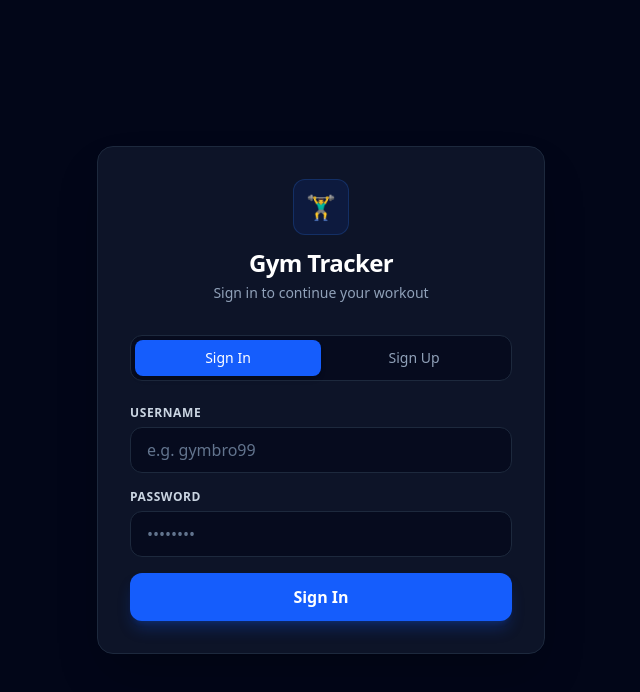
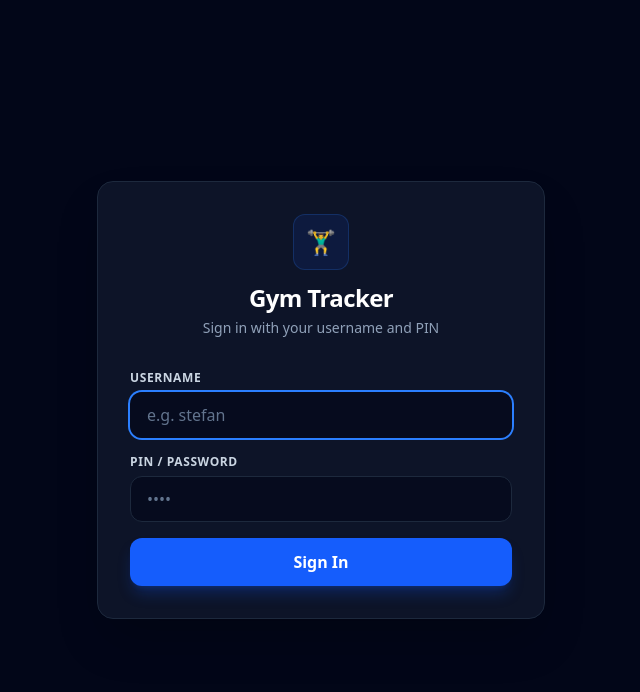
Before and after one commit to mStefn/gym-tracker, a React (Vite) app in the folder frontend/: page / in a window 1280 px wide. Shown: the top 692 px of the page, without its empty margins (319-959 px from the left). Built offline with nearby package versions, Linux system fonts and the light colour scheme.

Commit message:
feat(auth): migrate AuthView to Tailwind CSS (EN) and fix docker build config 2

```diff
--- a/frontend/src/views/AuthView.tsx
+++ b/frontend/src/views/AuthView.tsx
@@ -1,14 +1,12 @@
 import React, { useState } from 'react';
 
 interface AuthViewProps {
-  onLoginSuccess?: (token: string, user: { id: string; username: string }) => void;
+  onLoginSuccess?: (token: string, user: { id: number; name: string }) => void;
 }
 
 export const AuthView: React.FC<AuthViewProps> = ({ onLoginSuccess }) => {
-  const [isLogin, setIsLogin] = useState(true);
-  const [username, setUsername] = useState('');
-  const [password, setPassword] = useState('');
-  const [confirmPassword, setConfirmPassword] = useState('');
+  const [name, setName] = useState('');
+  const [pin, setPin] = useState('');
   const [error, setError] = useState<string | null>(null);
   const [isLoading, setIsLoading] = useState(false);
 
@@ -16,45 +14,41 @@ export const AuthView: React.FC<AuthViewProps> = ({ onLoginSuccess }) => {
     e.preventDefault();
     setError(null);
 
-    if (!username.trim() || !password.trim()) {
-      setError('Please fill in all required fields.');
-      return;
-    }
-
-    if (!isLogin && password !== confirmPassword) {
-      setError('Passwords do not match.');
+    if (!name.trim() || !pin.trim()) {
+      setError('Please provide both username and PIN.');
       return;
     }
 
     setIsLoading(true);
 
     try {
-      const endpoint = isLogin ? '/api/auth/login' : '/api/auth/register';
-      const response = await fetch(endpoint, {
+      const response = await fetch('/api/login', {
         method: 'POST',
         headers: { 'Content-Type': 'application/json' },
-        body: JSON.stringify({ username, password }),
+        body: JSON.stringify({ name: name.trim(), pin: pin.trim() }),
       });
 
       const data = await response.json();
 
       if (!response.ok) {
-        throw new Error(data.message || 'Authentication failed.');
+        throw new Error(data.error || 'Invalid credentials');
       }
 
-      if (isLogin) {
-        onLoginSuccess?.(data.token, data.user);
+      if (data.token) {
+        localStorage.setItem('token', data.token);
+        localStorage.setItem('user', JSON.stringify({ id: data.id, name: data.name }));
+      }
+
+      if (onLoginSuccess) {
+        onLoginSuccess(data.token, { id: data.id, name: data.name });
       } else {
-        setIsLogin(true);
-        setPassword('');
-        setConfirmPassword('');
-        setError('Account created successfully! You can now sign in.');
+        window.location.reload();
       }
     } catch (err: unknown) {
       if (err instanceof Error) {
         setError(err.message);
       } else {
-        setError('An unexpected network error occurred.');
+        setError('Network error occurred.');
       }
     } finally {
       setIsLoading(false);
@@ -67,47 +61,15 @@ export const AuthView: React.FC<AuthViewProps> = ({ onLoginSuccess }) => {
         {/* Header / Logo */}
         <div className="text-center mb-8">
           <div className="inline-flex items-center justify-center w-14 h-14 rounded-xl bg-blue-600/10 border border-blue-500/20 text-blue-500 mb-3 text-2xl font-bold">
-            🏋️‍♂️️
+            🏋️‍♂️
           </div>
           <h1 className="text-2xl font-extrabold tracking-tight text-white">Gym Tracker</h1>
-          <p className="text-sm text-slate-400 mt-1">
-            {isLogin ? 'Sign in to continue your workout' : 'Create an account to track your progress'}
-          </p>
+          <p className="text-sm text-slate-400 mt-1">Sign in with your username and PIN</p>
         </div>
 
-        {/* Tab Switcher: Login / Register */}
-        <div className="flex bg-slate-950/60 p-1 rounded-xl mb-6 border border-slate-800">
-          <button
-            type="button"
-            onClick={() => { setIsLogin(true); setError(null); }}
-            className={`flex-1 py-2 text-sm font-medium rounded-lg transition-all duration-200 ${
-              isLogin
-                ? 'bg-blue-600 text-white shadow-md'
-                : 'text-slate-400 hover:text-white'
-            }`}
-          >
-            Sign In
-          </button>
-          <button
-            type="button"
-            onClick={() => { setIsLogin(false); setError(null); }}
-            className={`flex-1 py-2 text-sm font-medium rounded-lg transition-all duration-200 ${
-              !isLogin
-                ? 'bg-blue-600 text-white shadow-md'
-                : 'text-slate-400 hover:text-white'
-            }`}
-          >
-            Sign Up
-          </button>
-        </div>
-
-        {/* Feedback Messages */}
+        {/* Error Feedback */}
         {error && (
-          <div className={`p-3 rounded-lg text-sm mb-4 border ${
-            error.includes('successfully')
-              ? 'bg-emerald-950/40 border-emerald-800/60 text-emerald-300'
-              : 'bg-rose-950/40 border-rose-800/60 text-rose-300'
-          }`}>
+          <div className="p-3 rounded-lg text-sm mb-5 bg-rose-950/40 border border-rose-800/60 text-rose-300">
             {error}
           </div>
         )}
@@ -121,42 +83,27 @@ export const AuthView: React.FC<AuthViewProps> = ({ onLoginSuccess }) => {
             <input
               type="text"
               required
-              value={username}
-              onChange={(e) => setUsername(e.target.value)}
-              placeholder="e.g. gymbro99"
+              autoFocus
+              value={name}
+              onChange={(e) => setName(e.target.value)}
+              placeholder="e.g. stefan"
               className="w-full px-4 py-2.5 bg-slate-950/60 border border-slate-800 rounded-xl text-white placeholder-slate-500 focus:outline-none focus:ring-2 focus:ring-blue-500 focus:border-transparent transition-all"
             />
           </div>
 
           <div>
             <label className="block text-xs font-semibold text-slate-300 uppercase tracking-wider mb-1.5">
-              Password
+              PIN / Password
             </label>
             <input
               type="password"
               required
-              value={password}
-              onChange={(e) => setPassword(e.target.value)}
-              placeholder="••••••••"
+              value={pin}
+              onChange={(e) => setPin(e.target.value)}
+              placeholder="••••"
               className="w-full px-4 py-2.5 bg-slate-950/60 border border-slate-800 rounded-xl text-white placeholder-slate-500 focus:outline-none focus:ring-2 focus:ring-blue-500 focus:border-transparent transition-all"
             />
           </div>
-
-          {!isLogin && (
-            <div>
-              <label className="block text-xs font-semibold text-slate-300 uppercase tracking-wider mb-1.5">
-                Confirm Password
-              </label>
-              <input
-                type="password"
-                required
-                value={confirmPassword}
-                onChange={(e) => setConfirmPassword(e.target.value)}
-                placeholder="••••••••"
-                className="w-full px-4 py-2.5 bg-slate-950/60 border border-slate-800 rounded-xl text-white placeholder-slate-500 focus:outline-none focus:ring-2 focus:ring-blue-500 focus:border-transparent transition-all"
-              />
-            </div>
-          )}
 
           <button
             type="submit"
@@ -166,7 +113,7 @@ export const AuthView: React.FC<AuthViewProps> = ({ onLoginSuccess }) => {
             {isLoading ? (
               <span className="inline-block w-5 h-5 border-2 border-white/30 border-t-white rounded-full animate-spin" />
             ) : (
-              <span>{isLogin ? 'Sign In' : 'Create Account'}</span>
+              <span>Sign In</span>
             )}
           </button>
         </form>
```
